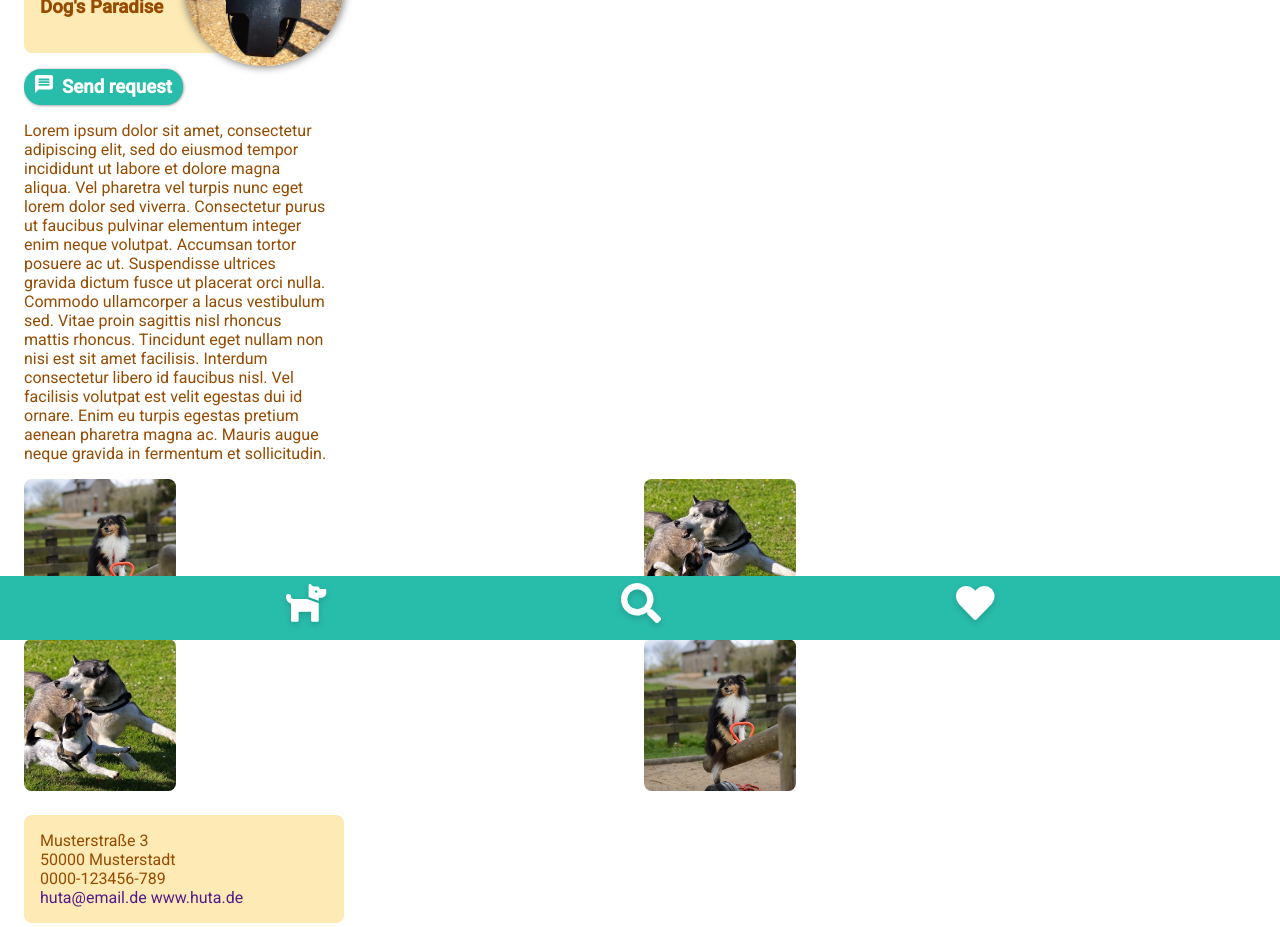
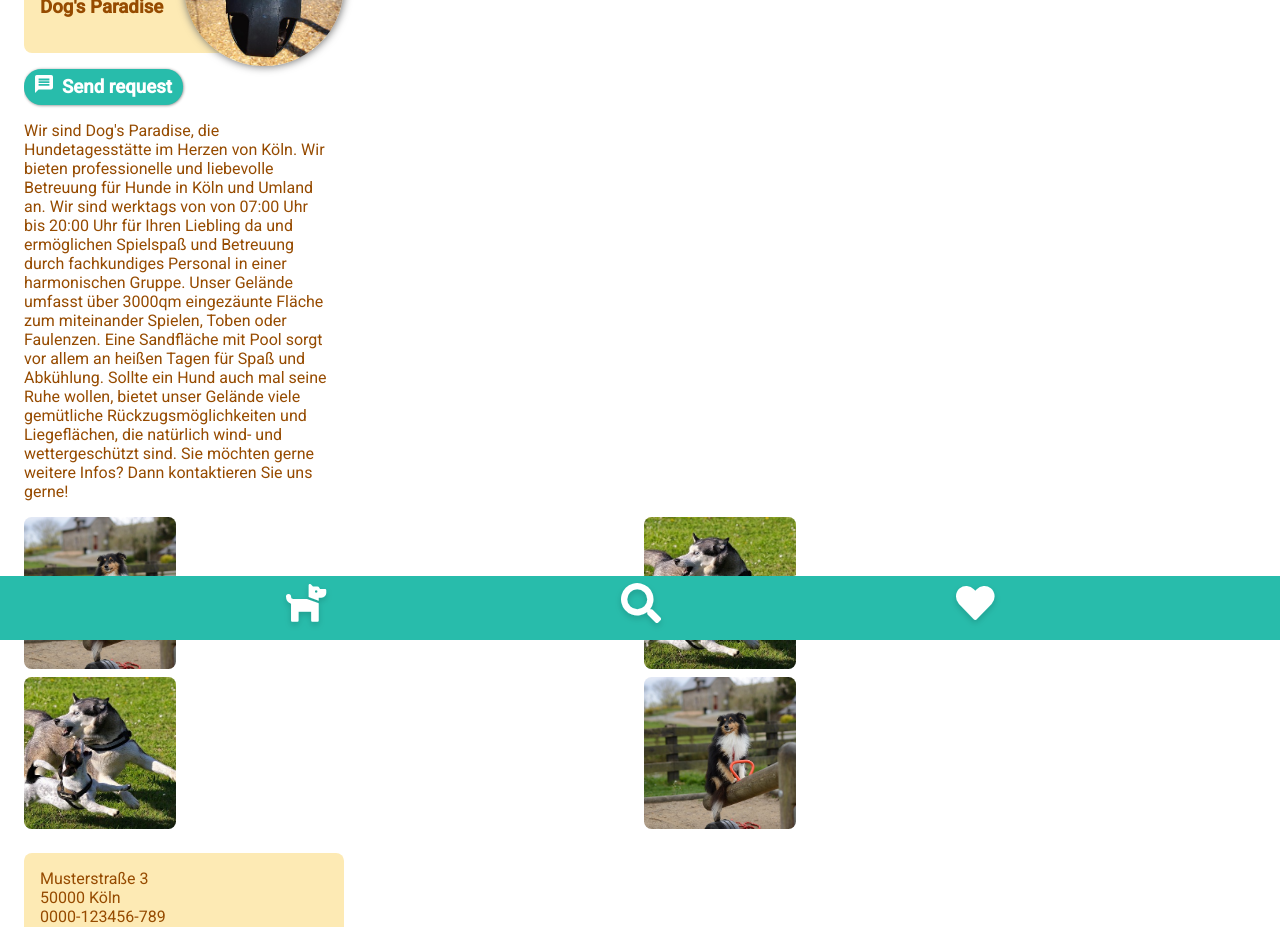
Before and after one commit to SGierszewski/hutello, a React (Vite) app: page /details in a window 1280 px wide. Shown: the part 160-1087 px from the top of the page. Built offline with nearby package versions, Linux system fonts and the light colour scheme.

Commit message:
💬  Adjust test HuTa description

```diff
--- a/src/app/pages/Details/Details.tsx
+++ b/src/app/pages/Details/Details.tsx
@@ -24,17 +24,17 @@ export default function Details(): JSX.Element {
         </div>
         <IconButton title="Send request">{<RequestIcon />}</IconButton>
         <p className={styles.hutaDetails__info}>
-          Lorem ipsum dolor sit amet, consectetur adipiscing elit, sed do
-          eiusmod tempor incididunt ut labore et dolore magna aliqua. Vel
-          pharetra vel turpis nunc eget lorem dolor sed viverra. Consectetur
-          purus ut faucibus pulvinar elementum integer enim neque volutpat.
-          Accumsan tortor posuere ac ut. Suspendisse ultrices gravida dictum
-          fusce ut placerat orci nulla. Commodo ullamcorper a lacus vestibulum
-          sed. Vitae proin sagittis nisl rhoncus mattis rhoncus. Tincidunt eget
-          nullam non nisi est sit amet facilisis. Interdum consectetur libero id
-          faucibus nisl. Vel facilisis volutpat est velit egestas dui id ornare.
-          Enim eu turpis egestas pretium aenean pharetra magna ac. Mauris augue
-          neque gravida in fermentum et sollicitudin.
+          Wir sind Dog's Paradise, die Hundetagesstätte im Herzen von Köln. Wir
+          bieten professionelle und liebevolle Betreuung für Hunde in Köln und
+          Umland an. Wir sind werktags von von 07:00 Uhr bis 20:00 Uhr für Ihren
+          Liebling da und ermöglichen Spielspaß und Betreuung durch fachkundiges
+          Personal in einer harmonischen Gruppe. Unser Gelände umfasst über
+          3000qm eingezäunte Fläche zum miteinander Spielen, Toben oder
+          Faulenzen. Eine Sandfläche mit Pool sorgt vor allem an heißen Tagen
+          für Spaß und Abkühlung. Sollte ein Hund auch mal seine Ruhe wollen,
+          bietet unser Gelände viele gemütliche Rückzugsmöglichkeiten und
+          Liegeflächen, die natürlich wind- und wettergeschützt sind. Sie
+          möchten gerne weitere Infos? Dann kontaktieren Sie uns gerne!
         </p>
         <section className={styles.hutaDetails__images}>
           <img src="src/app/assets/images/huta_example3.jpeg" alt="" />
@@ -45,11 +45,11 @@ export default function Details(): JSX.Element {
         <div className={styles.hutaDetails__contact}>
           <p>
             Musterstraße 3<br />
-            50000 Musterstadt
+            50000 Köln
           </p>
           <p>0000-123456-789</p>
-          <a href="">huta@email.de </a>
-          <a href="">www.huta.de</a>
+          <a href="">dogs.paradise@email.de </a>
+          <a href="">www.dogs-paradise.org</a>
         </div>
       </article>
     </div>
```
